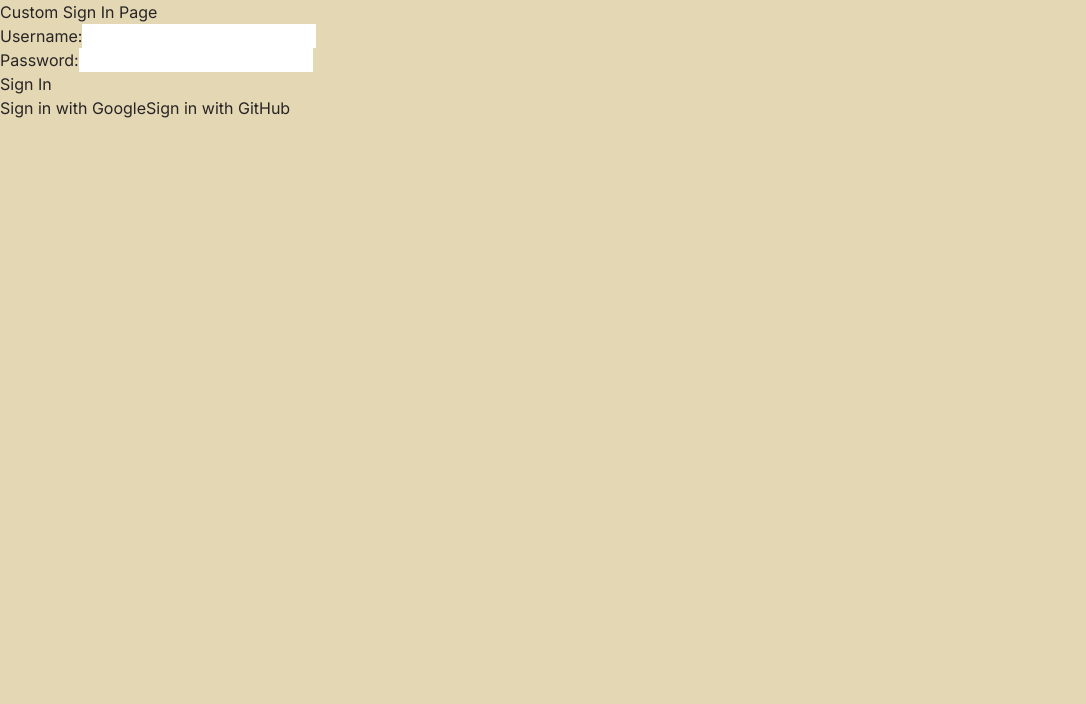
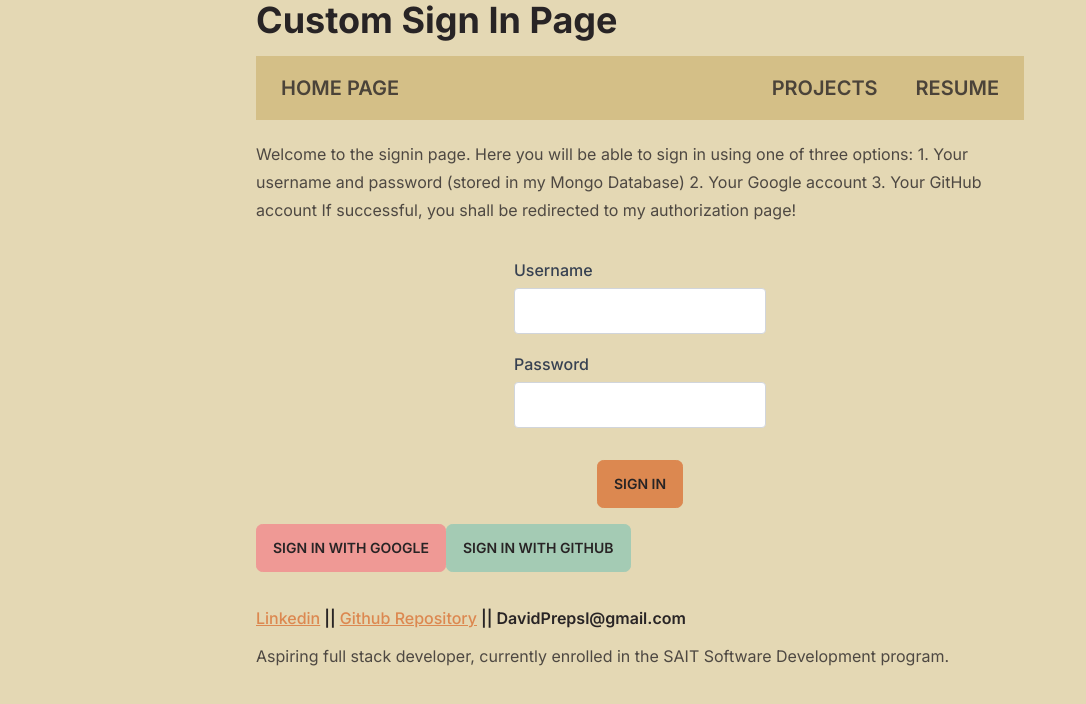
Before and after one commit to Prepsld/prowlinggryphonstudio, a Next.js app: page /projects/signin in a window 1280 px wide. Shown: the top 704 px of the page, without its empty margins (0-1086 px from the left). Built offline with nearby package versions, Linux system fonts and the light colour scheme.

Commit message:
modifies the stylings without breaking things
HOPEFULLY

```diff
--- a/app/projects/auth/page.js
+++ b/app/projects/auth/page.js
@@ -1,30 +1,34 @@
 // projects/auth/page.js
 "use client";
 
-import {useSession} from "next-auth/react";
+import { useSession } from "next-auth/react";
 import { signOut } from "next-auth/react";
+import Blurb from "../../components/Blurb";
+import Navigation from "../../components/Navigation";
 
-
-export default function AuthPage () {
-  const {status } = useSession({
+export default function AuthPage() {
+  const { status } = useSession({
     required: true,
   });
-
 
   if (status === "loading") {
     return <>loading</>;
   }
 
   return (
-
-    <div className="flex h-screen items-center justify-center">
-      <p>This is a protected page. If you are seeing this, congrats! Youre trusted :D</p>
-      <p>
-        <button onClick={() => signOut({})}>Sign out</button>
+    <div className="prose container mx-auto max-w-screen-md">
+      <Navigation />
+      <p className="text-2xl font-bold mb-4">Protected Page</p>
+      <p className="mb-4">
+        This is a protected page. If you are seeing this, congrats! Successfully signed in! :D
       </p>
-      <p>
-
-      </p>
+      <button
+        className="btn btn-warning mt-4"
+        onClick={() => signOut({})}
+      >
+        Sign out!
+      </button>
+      <Blurb />
     </div>
   );
 }
--- a/app/projects/signin/page.js
+++ b/app/projects/signin/page.js
@@ -3,6 +3,8 @@
 
 import { useState } from "react";
 import { signIn } from "next-auth/react";
+import Navigation from "../../components/Navigation";
+import Blurb from "../../components/Blurb";
 
 export default function SignIn() {
   const [credentials, setCredentials] = useState({
@@ -26,9 +28,6 @@ export default function SignIn() {
         password: credentials.password,
         callbackUrl: "https://prowlinggryphonstudio.vercel.app/projects/auth",
       });
-
-      // If the signIn is successful, you can redirect the user
-      // For example, Router.push('/dashboard');
     } catch (error) {
       console.error("Sign in failed:", error);
       // Handle sign-in error, show a message to the user, etc.
@@ -36,32 +35,49 @@ export default function SignIn() {
   };
 
   return (
-    <div>
-      <h1>Custom Sign In Page</h1>
-      <form onSubmit={handleSignIn}>
-        <label>
-          Username:
+    <div className="prose container mx-auto max-w-screen-md">
+      <h1 className="text-4xl font-bold mb-4">Custom Sign In Page</h1>
+      <Navigation />
+      <p> Welcome to the signin page. Here you will be able to sign in using one of three options:
+        1. Your username and password (stored in my Mongo Database)
+        2. Your Google account
+        3. Your GitHub account
+        If successful, you shall be redirected to my authorization page!
+      </p>
+      <form className="mt-8 flex flex-col items-center" onSubmit={handleSignIn}>
+        <div className="mb-4">
+          <label className="block text-m font-medium text-gray-700">
+            Username
+          </label>
           <input
+            className="mt-1 p-2 border border-gray-300 rounded w-full"
             type="text"
             name="username"
             value={credentials.username}
             onChange={handleChange}
           />
-        </label>
-        <br />
-        <label>
-          Password:
+        </div>
+        <div className="mb-4">
+          <label className="block text-m font-medium text-gray-700">
+            Password
+          </label>
           <input
+            className="mt-1 p-2 border border-gray-300 rounded w-full"
             type="password"
             name="password"
             value={credentials.password}
             onChange={handleChange}
           />
-        </label>
-        <br />
-        <button type="submit">Sign In</button>
+        </div>
+        <button
+          className="btn btn-accent mt-4"
+          type="submit"
+        >
+          Sign In
+        </button>
       </form>
       <button
+        className="btn btn-primary mt-4"
         onClick={() =>
           signIn("google", {
             callbackUrl:
@@ -72,6 +88,7 @@ export default function SignIn() {
         Sign in with Google
       </button>
       <button
+        className="btn btn-secondary mt-2"
         onClick={() =>
           signIn("github", {
             callbackUrl:
@@ -81,8 +98,7 @@ export default function SignIn() {
       >
         Sign in with GitHub
       </button>
-      {/* Add your custom sign-in form or additional providers here */}
-      {/* Add your other sign-in buttons (e.g., Google, GitHub) here */}
+      <Blurb text="Or sign in with your social media account." />
     </div>
   );
 }
--- a/app/projects/signup/page.js
+++ b/app/projects/signup/page.js
@@ -1,15 +1,17 @@
 // pages/signup.js
 "use client";
 import { signIn } from "next-auth/react";
+import Navigation from "../../components/Navigation";
+import Blurb from "../../components/Blurb";
+
 export default function Signup() {
-
-
   const handleSubmit = (event) => {
     event.preventDefault();
     const username = event.target.elements.username.value;
     const password = event.target.elements.password.value;
     onSubmit({ username, password });
   };
+
   const onSubmit = async (user) => {
     try {
       const result = await signIn("credentials", {
@@ -23,17 +25,43 @@ export default function Signup() {
   };
 
   return (
-    <div>
-      <form onSubmit={handleSubmit}>
-        <input name="username" type="text" placeholder="Username" required />
-        <input
-          name="password"
-          type="password"
-          placeholder="Password"
-          required
-        />
-        <button type="submit">Sign Up</button>
+    <div className="prose container mx-auto max-w-screen-md">
+      <h1 className="text-4xl font-bold mb-4">User Signup</h1>
+      <Navigation />
+      <p>
+        This is a simple signup page that will allow you to create a
+        user/password combo in my Mongo Database. If the creation was successful, you will be redirected to the homepage!
+      </p>
+      <form className="mt-8 flex flex-col items-center" onSubmit={handleSubmit}>
+        <div className="mb-4">
+          <label className="block text-md font-medium text-gray-700">
+            Username
+          </label>
+          <input
+            className="mt-1 p-2 border border-gray-300 rounded w-full"
+            name="username"
+            type="text"
+            placeholder="Enter your username"
+            required
+          />
+        </div>
+        <div className="mb-4">
+          <label className="block text-md font-medium text-gray-700">
+            Password
+          </label>
+          <input
+            className="mt-1 p-2 border border-gray-300 rounded w-full"
+            name="password"
+            type="password"
+            placeholder="Enter your password"
+            required
+          />
+        </div>
+        <button className="btn btn-primary mt-4" type="submit">
+          Sign Up
+        </button>
       </form>
+      <Blurb text="By signing up, you agree to our terms and conditions." />
     </div>
   );
 }
```
